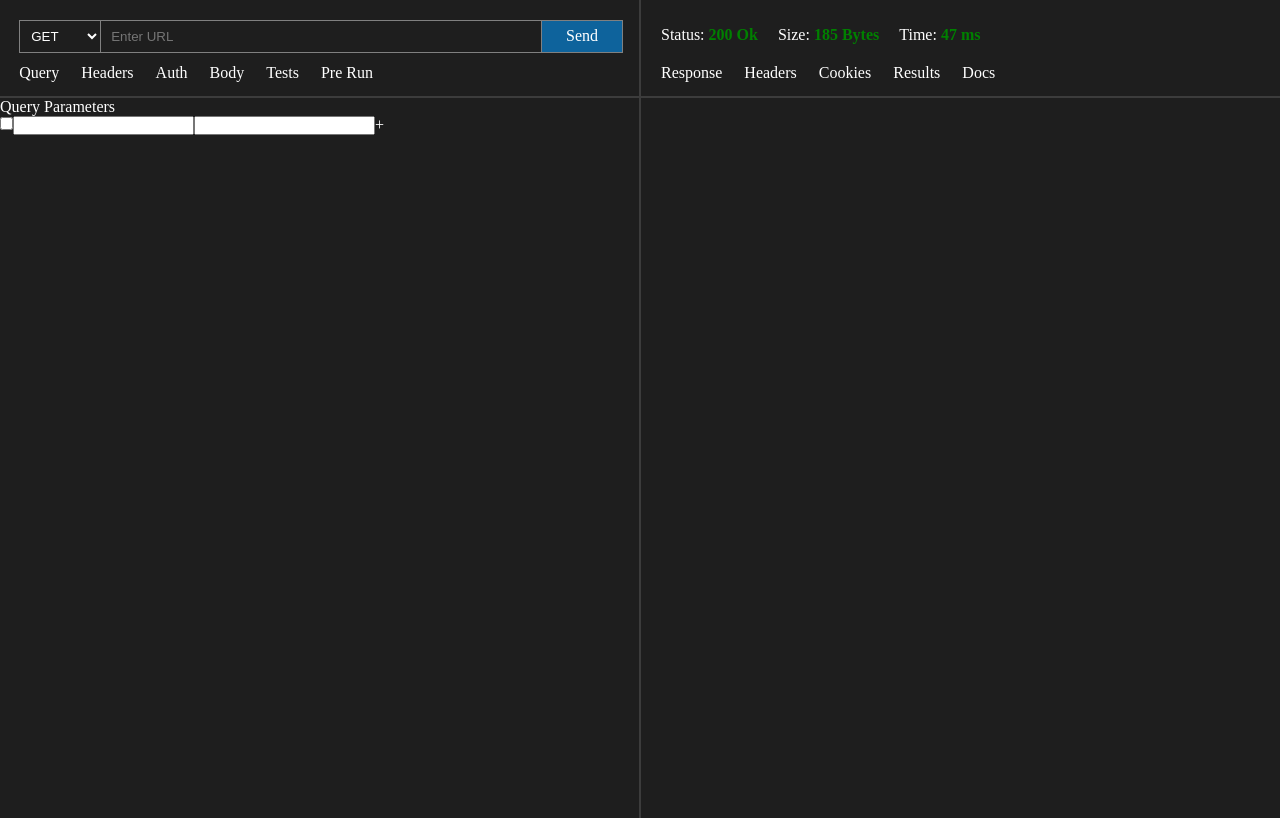
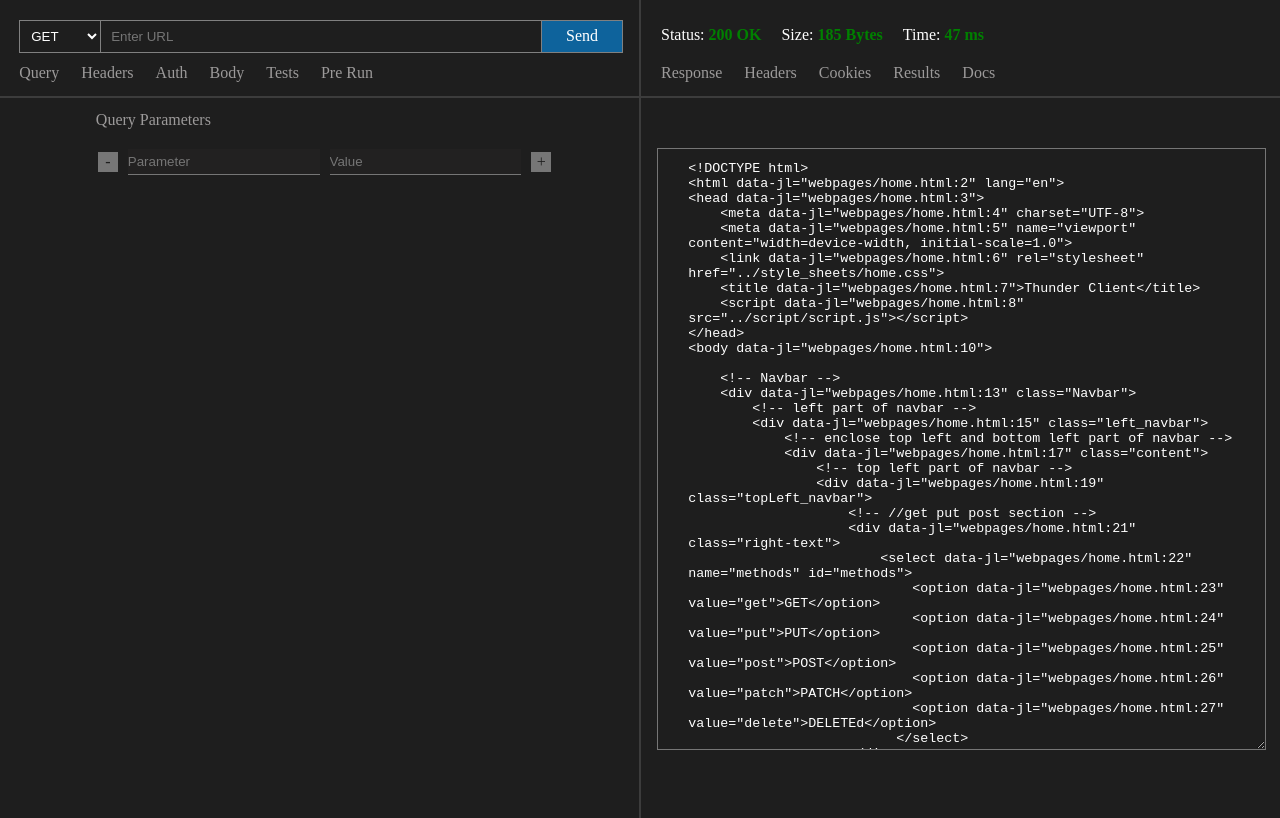
Before and after one commit to gaurav9359/20240219_thunderclient_clone, a plain HTML site: page webpages/home.html in a window 1280 px wide. Both pictures are taken after a click on the element "Send". Drawn offline with Linux system fonts and the light colour scheme.

Commit message:
get function added with more interactive UI

```diff
--- a/script/script.js
+++ b/script/script.js
@@ -1,21 +1,97 @@
-console.log('orneo')
+//Status codes with messages
+let HTTP_STATUS_CODES = {
+  '200' : 'OK',
+  '201' : 'Created',
+  '202' : 'Accepted',
+  '203' : 'Non-Authoritative Information',
+  '204' : 'No Content',
+  '205' : 'Reset Content',
+  '206' : 'Partial Content',
+  '300' : 'Multiple Choices',
+  '301' : 'Moved Permanently',
+  '302' : 'Found',
+  '303' : 'See Other',
+  '304' : 'Not Modified',
+  '305' : 'Use Proxy',
+  '307' : 'Temporary Redirect',
+  '400' : 'Bad Request',
+  '401' : 'Unauthorized',
+  '402' : 'Payment Required',
+  '403' : 'Forbidden',
+  '404' : 'Not Found',
+  '405' : 'Method Not Allowed',
+  '406' : 'Not Acceptable',
+  '407' : 'Proxy Authentication Required',
+  '408' : 'Request Timeout',
+  '409' : 'Conflict',
+  '410' : 'Gone',
+  '411' : 'Length Required',
+  '412' : 'Precondition Failed',
+  '413' : 'Request Entity Too Large',
+  '414' : 'Request-URI Too Long',
+  '415' : 'Unsupported Media Type',
+  '416' : 'Requested Range Not Satisfiable',
+  '417' : 'Expectation Failed',
+  '500' : 'Internal Server Error',
+  '501' : 'Not Implemented',
+  '502' : 'Bad Gateway',
+  '503' : 'Service Unavailable',
+  '504' : 'Gateway Timeout',
+  '505' : 'HTTP Version Not Supported'
+};
 
+/**Function to send response and status
+ *
+*/
 async function sendQuery() {
-  console.log('orneo');
+
+  // get the value of textarea where we need to display
   let value = document.getElementById('searchBar').value;
-  console.log(typeof value);
+
+  // set headersList to send using fetch
   let headersList = {
-    "Accept": "*/*",
+  "Accept": "*/*",
   "User-Agent": "Thunder Client (https://www.thunderclient.com)"
   };
 
-  let response = await fetch(value, {
-method: "GET",
-headers: headersList
-  });
+  // fetch the data and throw error if present
+  let response = "not found"
+  try{
+   response=await fetch(value, {
+    method: "GET",
+    headers: headersList
+  }
+  );
+}catch(e){
+  console.log(e)     //Error
+}
 
-  let data = await response.text();
-  console.log(data);
+  // convert the response to text
+  let data = await response.text()
+  document.getElementById('output').value= data //send the response
+  document.getElementById("resStatus").innerHTML=`${response.status}
+   ${HTTP_STATUS_CODES[response.status]}`    //send status
+}
 
-  console.log(value);
+
+/**Handle the change in param text section */
+function handleParamChange(){
+  let stringUrl= document.getElementById('searchBar').value
+  let stringToAppend= document.getElementById('text1').value
+  if(stringUrl!==""){
+
+    stringUrl= stringUrl.concat(`?${stringToAppend}`)
+    document.getElementById('searchBar').value= stringUrl
+  }
 }
+
+/**Handle the change in value text section */
+function handleValueChange(){
+  let stringUrl= document.getElementById('searchBar').value
+  let stringToAppend= document.getElementById('text2').value
+  if(stringUrl!==""){
+
+    stringUrl= stringUrl.concat(`=${stringToAppend}`)
+    document.getElementById('searchBar').value= stringUrl
+  }
+}
--- a/style_sheets/home.css
+++ b/style_sheets/home.css
@@ -36,7 +36,7 @@ body{
     justify-content: flex-start;
 }
 .content{
-    color: white;
+    color: #9c9a9a;;
     height: 79%;
     width: 97%;
     background-color: #1e1e1e;
@@ -46,6 +46,7 @@ body{
 }
 .topLeft_navbar, .topRight_navbar{
     display: flex;
+    color: white;
     width: 100%;
     background-color: #1e1e1e;
 }
@@ -100,7 +101,7 @@ body{
     width: 100%;
 }
 .searchbar input:focus{
-    border: none;
+    outline: none;
 }
 .sendbutton button:focus{
     border: none;
@@ -164,4 +165,75 @@ body{
 
 .body .left-body .bottom-section .input-params{
     display: flex;
+    align-items: center;
+    justify-content: center;
+
 }
+.right-body{
+    height: 100%;
+    width: 50%;
+    display: flex;
+    justify-content: center;
+}
+.outputArea{
+    width: 95%;
+    height: 80%;
+}
+.outputArea textarea{
+    background-color: #1e1e1e;
+    margin-top: 50px;
+    width: 90%;
+    color: white;
+    height: 100%;
+    padding: 2% 5%;
+}
+
+.text-area{
+    width: 30%;
+    margin-left: 10px;
+}
+.text-area input{
+    width: 100%;
+    background-color: #1e1e1e;
+    border: none;
+    background-color: #222121;
+    border-bottom: 1px solid #767676;
+    color: white;
+    height: 25px;
+
+}
+
+
+
+.add-area{
+    height: 20px;
+    margin-left: 10px;
+    width: 20px;
+    color: #1e1e1e;
+    display: flex;
+    align-items: center;
+    justify-content: center;
+    background-color: #767676;
+    cursor: pointer;
+}
+.text-area input:focus{
+    width: 100%;
+    background-color: #222121;
+    border: none;
+    border-bottom: 1px solid #767676;
+    color: white;
+    outline: none;
+}
+
+.outputArea textarea{
+    outline: none;
+}
+.bottom-section{
+    margin-top: 20px;
+}
+
+.top_header{
+    margin-left: 15%;
+    margin-top: 2%;
+    color: #9c9a9a;
+}
--- a/webpages/home.html
+++ b/webpages/home.html
@@ -49,7 +49,7 @@
             <div class="content">
                 <!-- top right part of navbar -->
                 <div class="topRight_navbar">
-                    <div class="status response">Status: <div class="resStatus ">200 Ok</div></div>
+                    <div class="status response">Status: <div class="resStatus " id="resStatus"></div></div>
                     <div class="size response">Size: <div class="resSize">185 Bytes</div></div>
                     <div class="time response">Time: <div class="resTime">47 ms</div></div>
                 </div>
@@ -74,9 +74,9 @@
         <div class="top_header">Query Parameters</div>
         <div class="bottom-section">
             <div class="input-params">
-                <div class="checkbox"><input type="checkbox" name="check" id=""></div>
-                <div class="text-area"><input type="text" name="text1" id=""></div>
-                <div class="text-area"><input type="text" name="text2" id=""></div>
+                <div class="add-area"><p>-</p></div>
+                <div class="text-area"><input onchange="handleParamChange()" placeholder="Parameter" type="text" name="text1" id="text1"></div>
+                <div class="text-area"><input onchange="handleValueChange()"  placeholder="Value" type="text" name="text2" id="text2"></div>
                 <div class="add-area"><p>+</p></div>
             </div>
         </div>
@@ -84,7 +84,9 @@
 
     <!-- right-part -->
     <div class="right-body">
-
+        <div class="outputArea">
+            <textarea name="output" id="output" cols="30" rows="10"></textarea>
+        </div>
     </div>
     </div>
 
```
